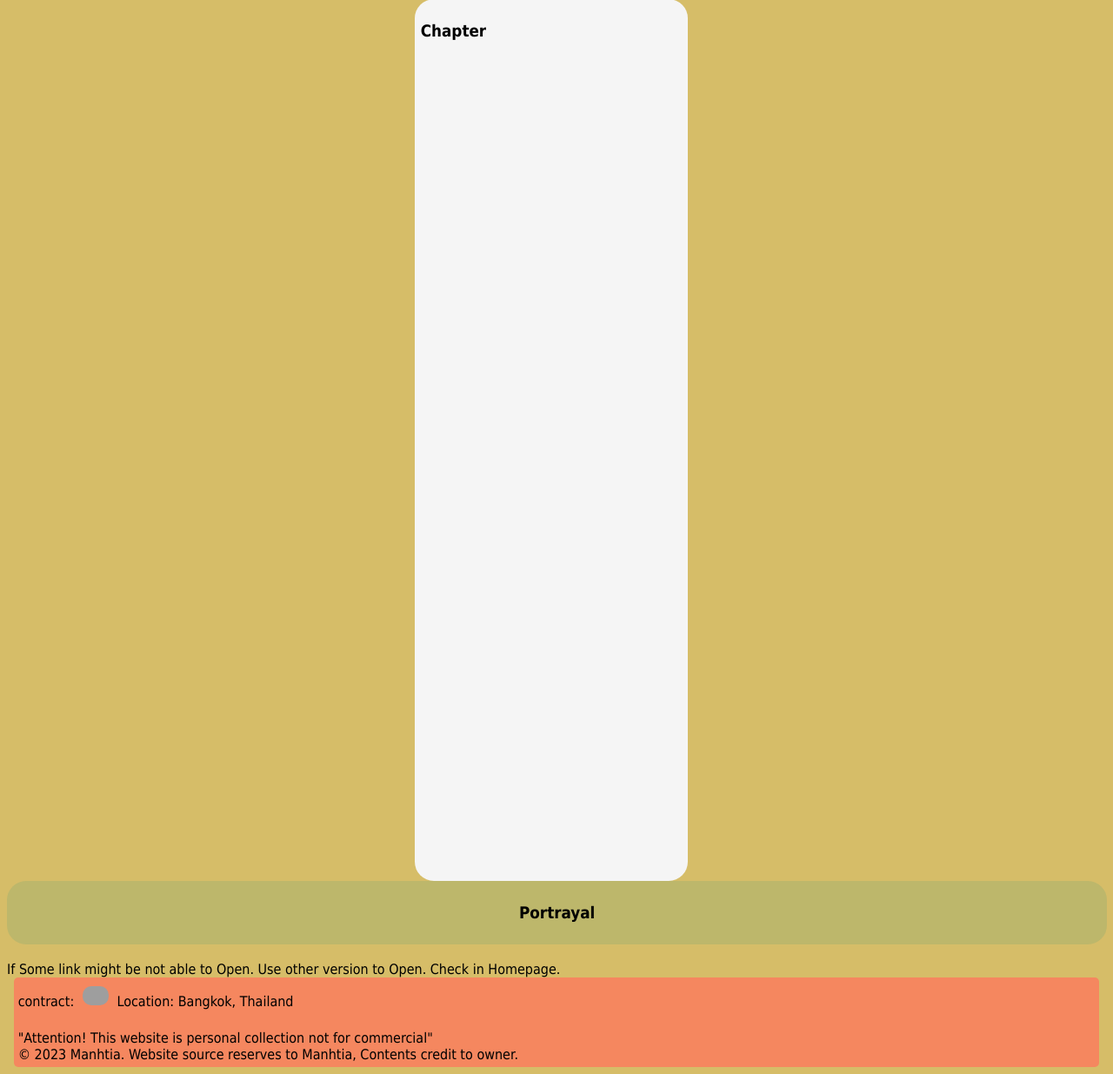
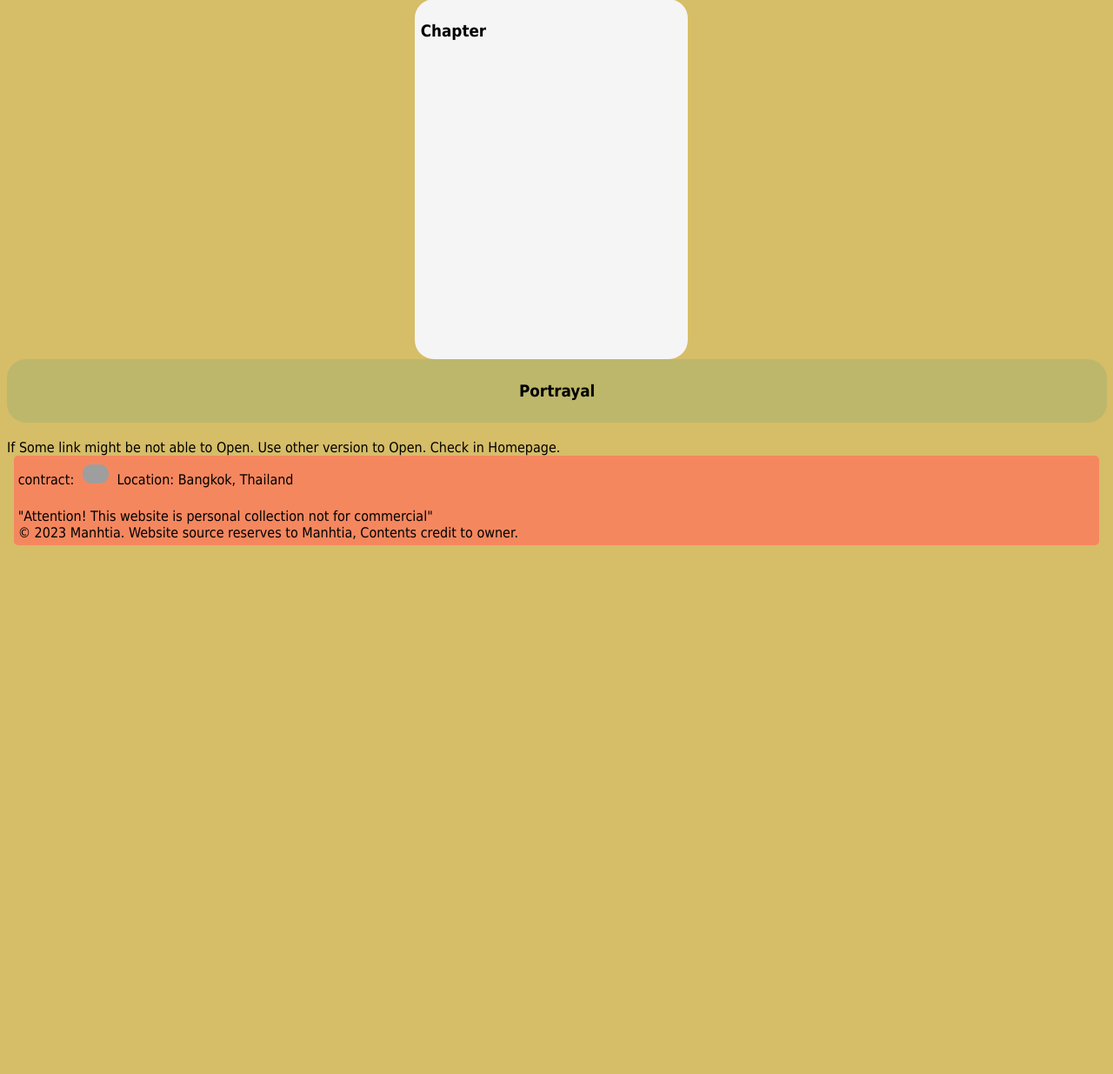
Before and after one commit to redjajaggg/MPM, a Django app: page /manhtia/content/1 in a window 1280 px wide. Shown: the part 293-1528 px from the top of the page at 87% size. After the commit the page ends 920 px from the top, so only its background shows below. Run offline with Django 4.2, Linux system fonts and the light colour scheme; some libraries are stand-ins or nearby versions; grey boxes are pictures that could not be loaded.

Commit message:
Update eachcontent.css

```diff
--- a/Manhtia/static/Manhtia/eachcontent.css
+++ b/Manhtia/static/Manhtia/eachcontent.css
@@ -25,7 +25,7 @@
     text-align: left;
     width: 300px;
     overflow: auto;
-    height: 1000px;
+    height: 400px;
     margin-left: auto;
     margin-right: auto;
 }
```
